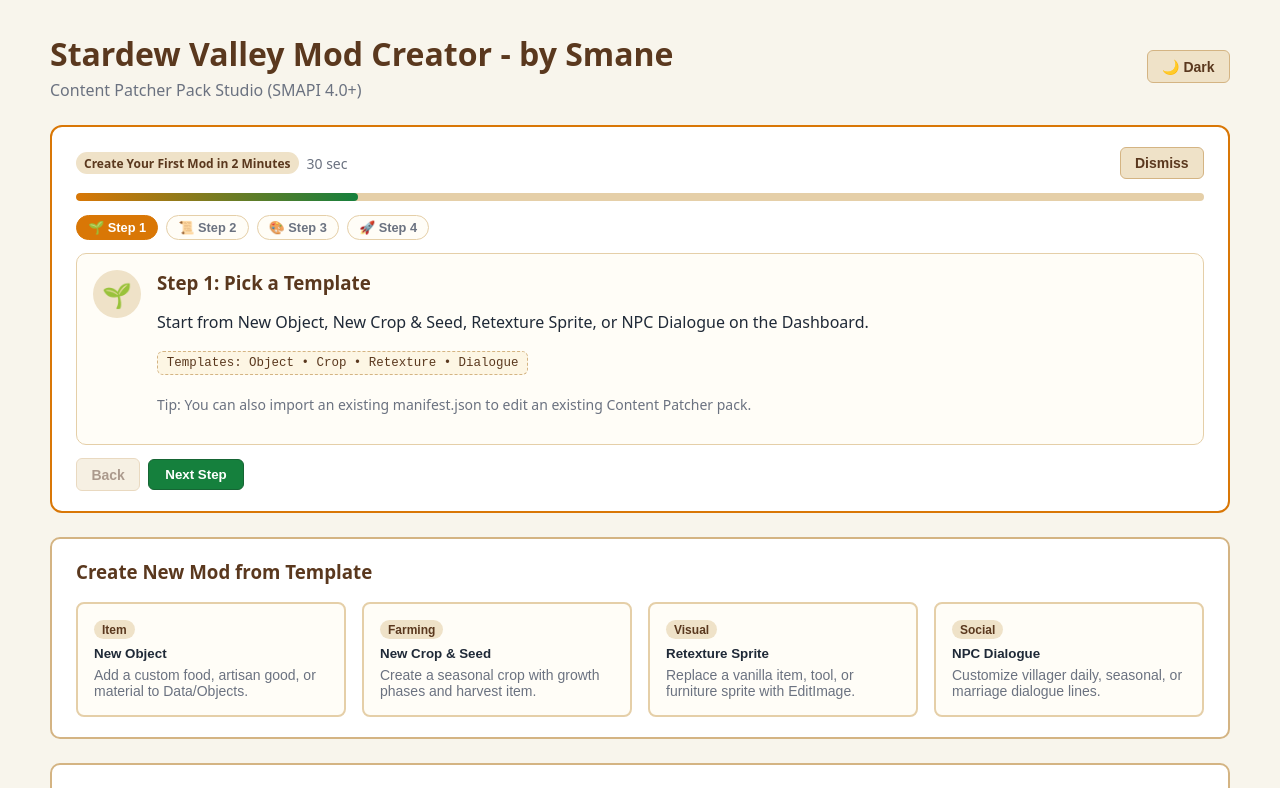
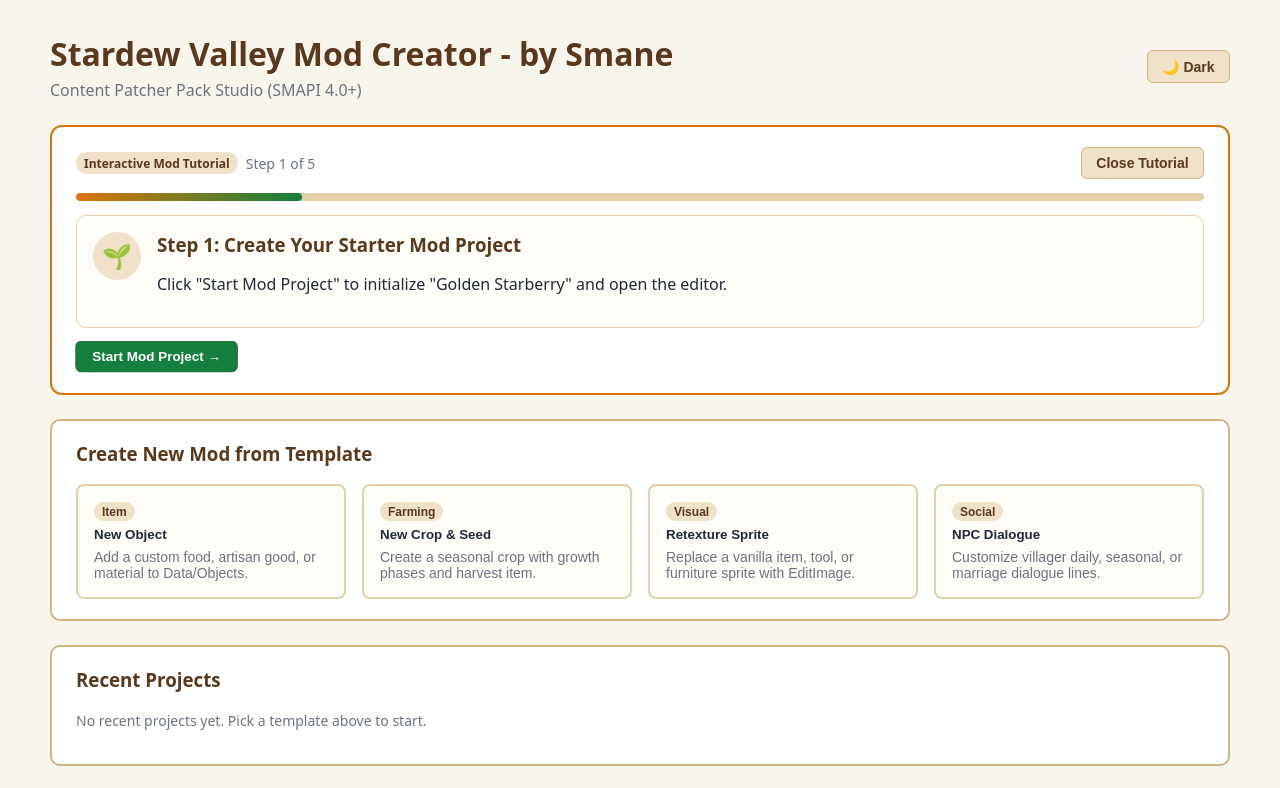
Before and after one commit to smanedn/stardew_mod_tool, a React (Vite) app: page / in a window 1280 px wide. Shown: the top 788 px of the page. Built offline with nearby package versions, Linux system fonts and the light colour scheme.

Commit message:
feat: make 2-min tutorial interactive and build a working downloadable mod

```diff
--- a/src/ui/app.tsx
+++ b/src/ui/app.tsx
@@ -40,6 +40,7 @@ import {
   ProjectDashboard,
   QuickLaunchPanel,
   RetexturePatcher,
+  type TutorialTargetTab,
 } from './components/index.js';
 import './styles.css';
 
@@ -131,25 +132,6 @@ export function App(): React.JSX.Element {
     }
   }, [theme]);
 
-  const handleDeleteProject = (uniqueId: string): void => {
-    const updated = recentProjects.filter((item) => item.metadata.uniqueId !== uniqueId);
-    setRecentProjects(updated);
-    saveRecentProjects(updated);
-    if (activeProject?.metadata.uniqueId === uniqueId) {
-      setActiveProject(null);
-      setHistory(createUndoRedoHistory<SdvProjectFile>());
-    }
-  };
-
-  const dismissOnboarding = (): void => {
-    setShowOnboarding(false);
-    try {
-      localStorage.setItem(ONBOARDING_STORAGE_KEY, 'true');
-    } catch {
-      // Ignore storage errors.
-    }
-  };
-
   const persistActiveProject = useCallback(
     (project: SdvProjectFile): void => {
       const updated = [
@@ -167,6 +149,16 @@ export function App(): React.JSX.Element {
   const openAndRememberProject = (project: SdvProjectFile): void => {
     setHistory(createUndoRedoHistory<SdvProjectFile>());
     persistActiveProject(project);
+  };
+
+  const handleDeleteProject = (uniqueId: string): void => {
+    const updated = recentProjects.filter((item) => item.metadata.uniqueId !== uniqueId);
+    setRecentProjects(updated);
+    saveRecentProjects(updated);
+    if (activeProject?.metadata.uniqueId === uniqueId) {
+      setActiveProject(null);
+      setHistory(createUndoRedoHistory<SdvProjectFile>());
+    }
   };
 
   const applyProjectChange = (label: string, nextProject: SdvProjectFile): void => {
@@ -240,13 +232,22 @@ export function App(): React.JSX.Element {
     };
   }, [activeProject]);
 
+  const dismissOnboarding = (): void => {
+    setShowOnboarding(false);
+    try {
+      localStorage.setItem(ONBOARDING_STORAGE_KEY, 'true');
+    } catch {
+      // Ignore storage errors.
+    }
+  };
+
   const handleCreateTemplate = (templateId: ProjectTemplateId): void => {
     const label = `${templateId.charAt(0).toUpperCase()}${templateId.slice(1)}`;
     const project = createProjectFromTemplate(templateId, {
       name: `My ${label} Mod`,
       author: 'Farmer',
       version: '1.0.0',
-      description: 'Created with Stardew Valley Easy Mod Creator.',
+      description: 'Created with Stardew Valley Mod Creator - by Smane.',
       uniqueId: `Farmer.My${label}Mod`,
     });
     openAndRememberProject(project);
@@ -285,15 +286,6 @@ export function App(): React.JSX.Element {
     }
   };
 
-  const objectEdits: readonly ObjectEditEntry[] =
-    activeProject?.edits.filter((e): e is ObjectEditEntry => e.kind === 'object') ?? [];
-  const cropEdits: readonly CropEditEntry[] =
-    activeProject?.edits.filter((e): e is CropEditEntry => e.kind === 'crop') ?? [];
-  const retextureEdits: readonly RetextureEditEntry[] =
-    activeProject?.edits.filter((e): e is RetextureEditEntry => e.kind === 'retexture') ?? [];
-  const dialogueEdits: readonly DialogueEditEntry[] =
-    activeProject?.edits.filter((e): e is DialogueEditEntry => e.kind === 'dialogue') ?? [];
-
   const handleConfigChange = (configOptions: readonly ProjectConfigOption[]): void => {
     if (activeProject !== null) {
       applyProjectChange('Update Config', {
@@ -326,6 +318,76 @@ export function App(): React.JSX.Element {
     });
   };
 
+  const handleStartTutorialMod = (): void => {
+    const project = createProjectFromTemplate('object', {
+      name: 'Golden Starberry',
+      author: 'Smane',
+      version: '1.0.0',
+      description: 'Adds a Golden Starberry item and Abigail dialogue.',
+      uniqueId: 'Smane.GoldenStarberry',
+    });
+    openAndRememberProject({ ...project, edits: [] });
+  };
+
+  const handleAddTutorialObject = (): void => {
+    if (activeProject === null) {
+      return;
+    }
+    const itemId = `${activeProject.metadata.uniqueId}_GoldenStarberry`;
+    const alreadyExists = activeProject.edits.some(
+      (e) => e.kind === 'object' && e.itemId === itemId,
+    );
+    if (!alreadyExists) {
+      updateProjectEdits([
+        ...activeProject.edits,
+        {
+          kind: 'object',
+          id: `tut-obj-${String(Date.now())}`,
+          itemId,
+          displayName: 'Golden Starberry',
+          description: 'A sweet, glowing berry grown with Stardew Mod Creator.',
+          price: 250,
+          edibility: 40,
+          category: -79,
+        },
+      ]);
+    }
+  };
+
+  const handleAddTutorialDialogue = (): void => {
+    if (activeProject === null) {
+      return;
+    }
+    const alreadyExists = activeProject.edits.some(
+      (e) => e.kind === 'dialogue' && e.npcName === 'Abigail',
+    );
+    if (!alreadyExists) {
+      updateProjectEdits([
+        ...activeProject.edits,
+        {
+          kind: 'dialogue',
+          id: `tut-dlg-${String(Date.now())}`,
+          npcName: 'Abigail',
+          dialogueKey: 'Mon',
+          text: 'Hey @! Have you tasted the Golden Starberry yet?$h',
+        },
+      ]);
+    }
+  };
+
+  const handleNavigateTutorialTab = (tab: TutorialTargetTab): void => {
+    setActiveTab(tab);
+  };
+
+  const objectEdits: readonly ObjectEditEntry[] =
+    activeProject?.edits.filter((e): e is ObjectEditEntry => e.kind === 'object') ?? [];
+  const cropEdits: readonly CropEditEntry[] =
+    activeProject?.edits.filter((e): e is CropEditEntry => e.kind === 'crop') ?? [];
+  const retextureEdits: readonly RetextureEditEntry[] =
+    activeProject?.edits.filter((e): e is RetextureEditEntry => e.kind === 'retexture') ?? [];
+  const dialogueEdits: readonly DialogueEditEntry[] =
+    activeProject?.edits.filter((e): e is DialogueEditEntry => e.kind === 'dialogue') ?? [];
+
   return (
     <main className="app-shell">
       <header className="app-header">
@@ -341,7 +403,7 @@ export function App(): React.JSX.Element {
           >
             {theme === 'dark' ? '☀️ Light' : '🌙 Dark'}
           </button>
-          {activeProject === null && !showOnboarding && (
+          {!showOnboarding && (
             <button
               type="button"
               className="secondary-btn"
@@ -396,17 +458,18 @@ export function App(): React.JSX.Element {
         </div>
       </header>
 
-      {activeProject === null ? (
-        <>
       {showOnboarding && (
         <OnboardingTutorial
+          activeProject={activeProject}
           onComplete={dismissOnboarding}
-              onStartQuickMod={() => {
-                dismissOnboarding();
-                handleCreateTemplate('object');
-              }}
+          onStartTutorialMod={handleStartTutorialMod}
+          onNavigateTab={handleNavigateTutorialTab}
+          onAddTutorialObject={handleAddTutorialObject}
+          onAddTutorialDialogue={handleAddTutorialDialogue}
         />
       )}
+
+      {activeProject === null ? (
         <ProjectDashboard
           recentProjects={recentProjects}
           onCreateFromTemplate={handleCreateTemplate}
@@ -415,7 +478,6 @@ export function App(): React.JSX.Element {
           onImportManifest={handleImportManifest}
           importError={importError}
         />
-        </>
       ) : (
         <>
           <nav className="workspace-tabs">
--- a/src/ui/components/onboarding-tutorial.tsx
+++ b/src/ui/components/onboarding-tutorial.tsx
@@ -1,77 +1,128 @@
 import { useState } from 'react';
+import {
+  compileProjectToContentJson,
+  compileProjectToManifest,
+  serializeCleanJson,
+} from '../../core/engine/browser-compiler.js';
+import type { SdvProjectFile } from '../../data/models/index.js';
+
+export type TutorialTargetTab = 'manifest' | 'objects' | 'dialogue' | 'preview';
 
 export interface OnboardingTutorialProps {
+  readonly activeProject: SdvProjectFile | null;
   readonly onComplete: () => void;
-  readonly onStartQuickMod: () => void;
+  readonly onStartTutorialMod: () => void;
+  readonly onNavigateTab: (tab: TutorialTargetTab) => void;
+  readonly onAddTutorialObject: () => void;
+  readonly onAddTutorialDialogue: () => void;
 }
 
 interface TutorialStep {
   readonly icon: string;
-  readonly badge: string;
   readonly title: string;
   readonly summary: string;
-  readonly tip: string;
-  readonly previewTag: string;
+  readonly actionLabel: string;
 }
 
 const TUTORIAL_STEPS: readonly TutorialStep[] = [
   {
     icon: '🌱',
-    badge: '30 sec',
-    title: 'Step 1: Pick a Template',
+    title: 'Step 1: Create Your Starter Mod Project',
     summary:
-      'Start from New Object, New Crop & Seed, Retexture Sprite, or NPC Dialogue on the Dashboard.',
-    tip: 'You can also import an existing manifest.json to edit an existing Content Patcher pack.',
-    previewTag: 'Templates: Object • Crop • Retexture • Dialogue',
+      'Click "Start Mod Project" to initialize "Golden Starberry" and open the editor.',
+    actionLabel: 'Start Mod Project →',
   },
   {
     icon: '📜',
-    badge: '30 sec',
     title: 'Step 2: Configure Manifest & UniqueID',
     summary:
-      'Enter your Mod Name and Author, then click Auto-Generate to create a valid SMAPI UniqueID.',
-    tip: 'Use +Patch / +Minor buttons to increment Semantic Versioning safely.',
-    previewTag: 'Author.MyFirstMod  v1.0.0',
+      'Look at the Manifest tab below: your Name, Author, UniqueID, and SemVer are validated live.',
+    actionLabel: 'Next: Add Custom Object →',
   },
   {
-    icon: '🎨',
-    badge: '45 sec',
-    title: 'Step 3: Build & Preview Live',
+    icon: '🍓',
+    title: 'Step 3: Add a Custom Stardew Item',
     summary:
-      'Create custom items, crops, sprites, or dialogues with live in-game previews in every tab.',
-    tip: 'All edits support Ctrl+Z / Ctrl+Y Undo & Redo and silent 2-minute crash recovery.',
-    previewTag: 'Live Tooltip • Portrait Box • Pixel Grid',
+      'In Objects: click below to add "Golden Starberry" (250g, +100 Energy) with a live tooltip.',
+    actionLabel: 'Add Golden Starberry & Next →',
+  },
+  {
+    icon: '💬',
+    title: 'Step 4: Add Villager Dialogue',
+    summary:
+      'In Dialogue: give Abigail a custom line using @ (player name) and $h (happy portrait).',
+    actionLabel: 'Add Abigail Dialogue & Preview →',
   },
   {
     icon: '🚀',
-    badge: '15 sec',
-    title: 'Step 4: Test & Export to Nexus Mods',
+    title: 'Step 5: Your Working Mod is Ready!',
     summary:
-      'Use Test in Game to monitor SMAPI logs, then export to Mods/ or package a [CP] .zip.',
-    tip: 'Every overwrite automatically creates a safety snapshot in .backup/.',
-    previewTag: '[CP] MyFirstMod.zip Ready!',
+      'Preview your item & dialogue below, then download manifest.json & content.json!',
+    actionLabel: 'Finish Tutorial ✓',
   },
 ];
+
+function triggerJsonDownload(filename: string, content: string): void {
+  const blob = new Blob([content], { type: 'application/json' });
+  const url = URL.createObjectURL(blob);
+  const link = document.createElement('a');
+  link.href = url;
+  link.download = filename;
+  link.click();
+  URL.revokeObjectURL(url);
+}
 
 export function OnboardingTutorial(props: OnboardingTutorialProps): React.JSX.Element {
   const [stepIndex, setStepIndex] = useState<number>(0);
   const currentStep = TUTORIAL_STEPS[stepIndex] ?? TUTORIAL_STEPS[0];
-  const isLast = stepIndex >= TUTORIAL_STEPS.length - 1;
   const progressPercent = ((stepIndex + 1) / TUTORIAL_STEPS.length) * 100;
 
   if (currentStep === undefined) {
     return <></>;
   }
 
+  const handleStepAction = (): void => {
+    if (stepIndex === 0) {
+      props.onStartTutorialMod();
+      props.onNavigateTab('manifest');
+      setStepIndex(1);
+    } else if (stepIndex === 1) {
+      props.onNavigateTab('objects');
+      setStepIndex(2);
+    } else if (stepIndex === 2) {
+      props.onAddTutorialObject();
+      props.onNavigateTab('dialogue');
+      setStepIndex(3);
+    } else if (stepIndex === 3) {
+      props.onAddTutorialDialogue();
+      props.onNavigateTab('preview');
+      setStepIndex(4);
+    } else {
+      props.onComplete();
+    }
+  };
+
+  const handleDownloadModFiles = (): void => {
+    if (props.activeProject === null) {
+      return;
+    }
+    const manifestText = serializeCleanJson(compileProjectToManifest(props.activeProject));
+    const contentText = serializeCleanJson(compileProjectToContentJson(props.activeProject));
+    triggerJsonDownload('manifest.json', manifestText);
+    triggerJsonDownload('content.json', contentText);
+  };
+
   return (
     <section className="onboarding-banner">
       <div className="module-toolbar">
         <div className="inline-row">
-          <span className="template-badge">Create Your First Mod in 2 Minutes</span>
-          <span className="muted-text">{currentStep.badge}</span>
+          <span className="template-badge">Interactive Mod Tutorial</span>
+          <span className="muted-text">
+            Step {String(stepIndex + 1)} of {String(TUTORIAL_STEPS.length)}
+          </span>
         </div>
         <button type="button" className="secondary-btn" onClick={props.onComplete}>
-          Dismiss
+          Close Tutorial
         </button>
       </div>
 
@@ -79,51 +130,23 @@ export function OnboardingTutorial(props: OnboardingTutorialProps): React.JSX.El
         <div className="tutorial-progress-fill" style={{ width: `${String(progressPercent)}%` }} />
       </div>
 
-      <div className="tutorial-dots">
-        {TUTORIAL_STEPS.map((step, idx) => (
-          <button
-            key={step.title}
-            type="button"
-            className={idx === stepIndex ? 'tutorial-dot active' : 'tutorial-dot'}
-            onClick={() => { setStepIndex(idx); }}
-          >
-            {step.icon} Step {String(idx + 1)}
-          </button>
-        ))}
-      </div>
-
       <div key={stepIndex} className="tutorial-step-card">
         <div className="tutorial-icon-circle">{currentStep.icon}</div>
         <div className="tutorial-step-body">
           <h3>{currentStep.title}</h3>
           <p>{currentStep.summary}</p>
-          <div className="tutorial-preview-pill">{currentStep.previewTag}</div>
-          <p className="muted-text">Tip: {currentStep.tip}</p>
         </div>
       </div>
 
       <div className="inline-row">
-        <button
-          type="button"
-          className="secondary-btn"
-          disabled={stepIndex === 0}
-          onClick={() => { setStepIndex(Math.max(0, stepIndex - 1)); }}
-        >
-          Back
-        </button>
-        {!isLast ? (
-          <button
-            type="button"
-            className="launch-btn"
-            onClick={() => { setStepIndex(stepIndex + 1); }}
-          >
-            Next Step
-          </button>
-        ) : (
-          <button type="button" className="launch-btn pulse-btn" onClick={props.onStartQuickMod}>
-            Create My First Mod Now
+        {stepIndex === 4 && props.activeProject !== null && (
+          <button type="button" className="secondary-btn" onClick={handleDownloadModFiles}>
+            Download manifest.json &amp; content.json
           </button>
         )}
+        <button type="button" className="launch-btn pulse-btn" onClick={handleStepAction}>
+          {currentStep.actionLabel}
+        </button>
       </div>
     </section>
   );
```
Lines whose indentation alone changed are shown as unchanged.
